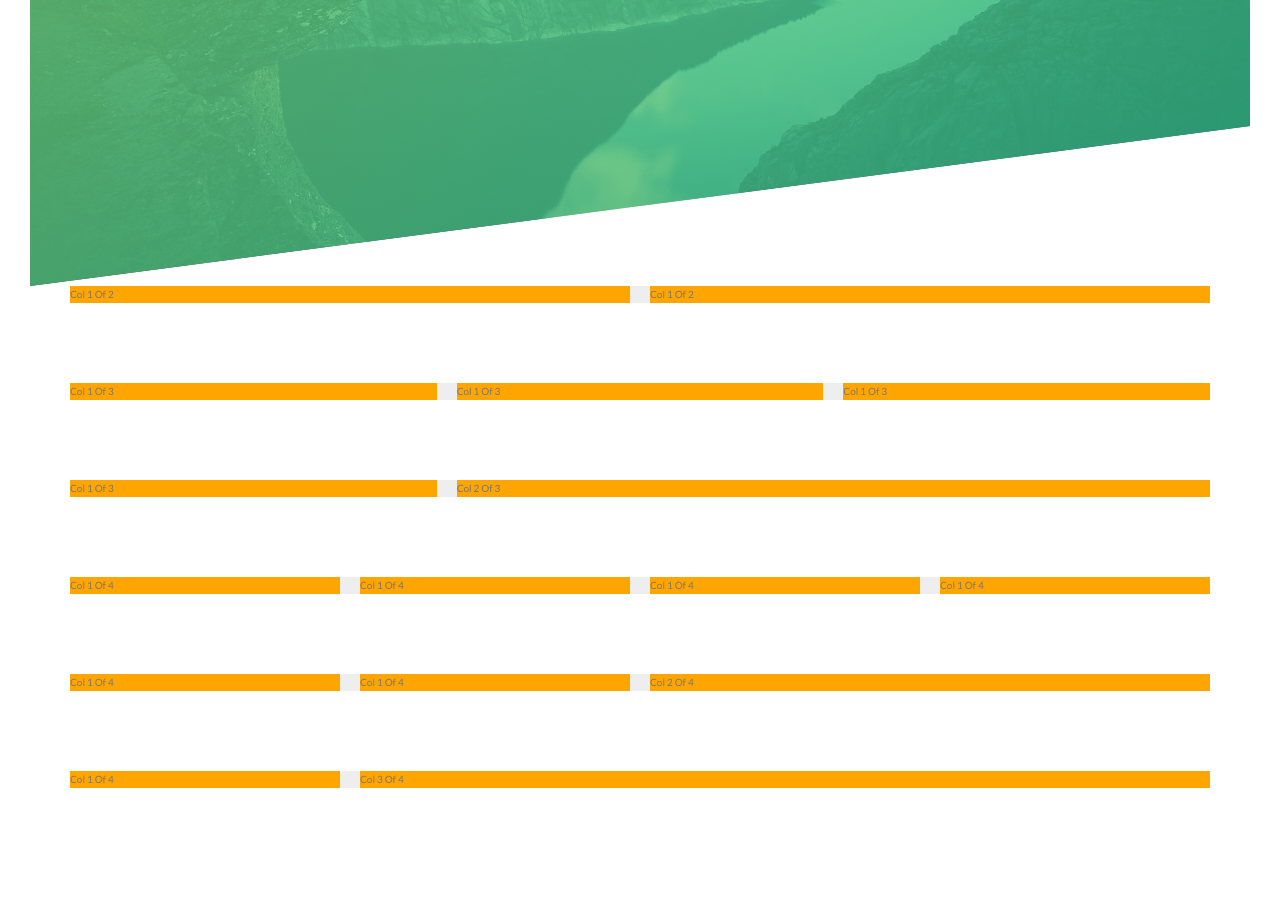
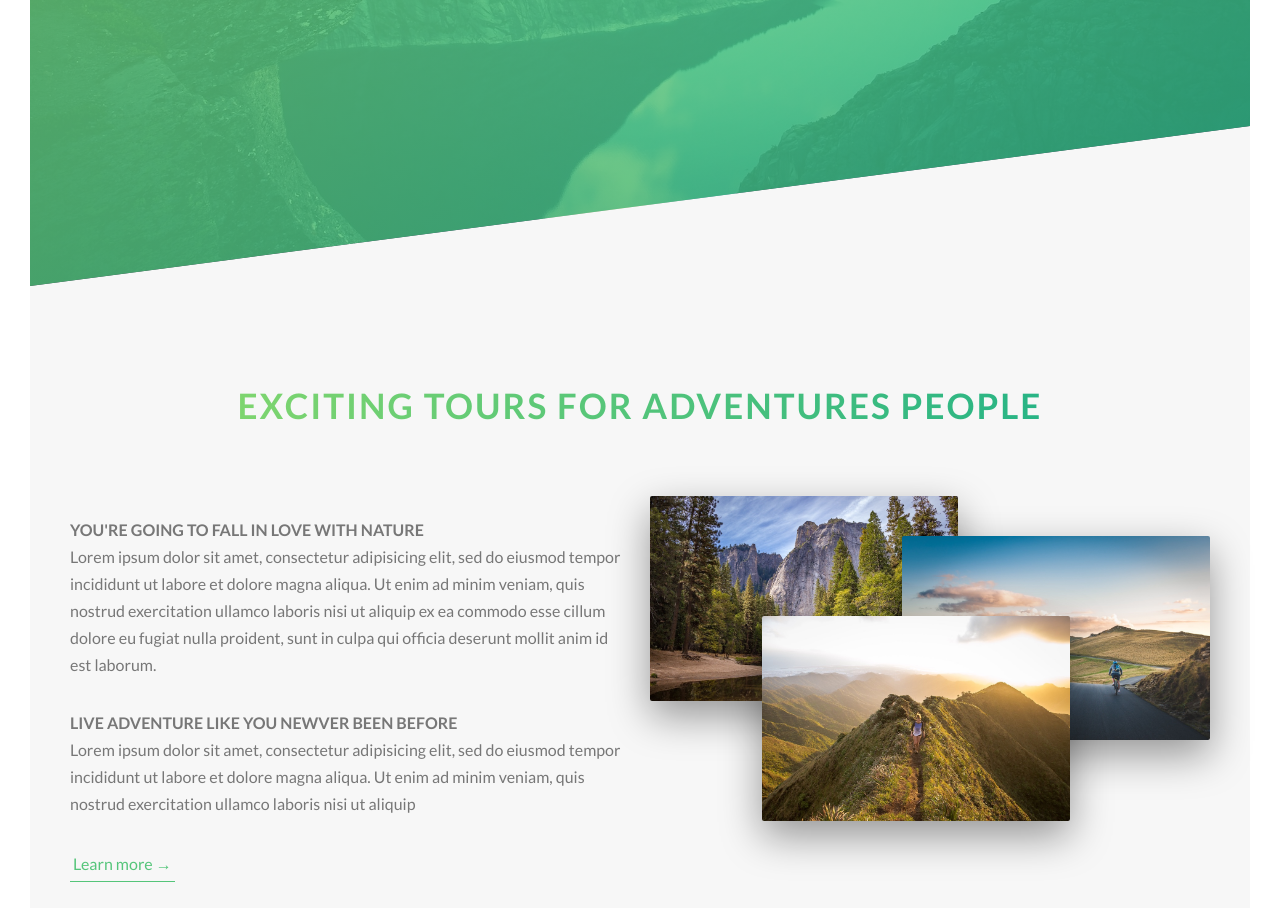
Before and after one commit to irwantowibowotech/udemy-advance-css, a website: page index.html in a window 1280 px wide. Shown: the part 504-1412 px from the top of the page. Before the commit the page ends 1322 px from the top, so only its background shows below. Drawn offline with Linux system fonts and the light colour scheme.

Commit message:
membuat section about

```diff
--- a/index.html
+++ b/index.html
@@ -37,6 +37,7 @@
 			</div>
 		</header>
 
+		<!--
 		<section class="grid-test">
 			<div class="row">
 				<div class="col-1-of-2">Col 1 Of 2</div>
@@ -72,6 +73,40 @@
 				<div class="col-3-of-4">Col 3 Of 4</div>
 			</div>
 		</section>
+		-->
+
+		<main>
+			<section class="section-about">
+				<div class="u-center-text u-margin-bottom-big">
+					<h2 class="heading-secondary">
+						Exciting tours for adventures people
+					</h2>
+				</div>
+
+				<div class="row">
+					<div class="col-1-of-2">
+						<h3 class="heading-tertiary u-mb-small">You're going to fall in love with nature</h3>
+						<p class="paragraph">
+							Lorem ipsum dolor sit amet, consectetur adipisicing elit, sed do eiusmod tempor incididunt ut labore et dolore magna aliqua. Ut enim ad minim veniam, quis nostrud exercitation ullamco laboris nisi ut aliquip ex ea commodo esse cillum dolore eu fugiat nulla proident, sunt in culpa qui officia deserunt mollit anim id est laborum.
+						</p>
+
+						<h3 class="heading-tertiary u-mb-small">Live adventure like you newver been before</h3>
+						<p class="paragraph">
+							Lorem ipsum dolor sit amet, consectetur adipisicing elit, sed do eiusmod tempor incididunt ut labore et dolore magna aliqua. Ut enim ad minim veniam, quis nostrud exercitation ullamco laboris nisi ut aliquip
+						</p>
+
+						<a href="#" class="btn-text">Learn more &rarr;</a>
+					</div>
+					<div class="col-1-of-2">
+						<div class="composition">
+							<img src="img/nat-1-large.jpg" alt="Photo 1" class="composition__photo composition__photo--p1">
+							<img src="img/nat-2-large.jpg" alt="Photo 2" class="composition__photo composition__photo--p2">
+							<img src="img/nat-3-large.jpg" alt="Photo 3" class="composition__photo composition__photo--p3">
+						</div>
+					</div>
+				</div>
+			</section>
+		</main>
 
 	</body>
 </html>
--- a/sass/abstracts/_variables.scss
+++ b/sass/abstracts/_variables.scss
@@ -2,6 +2,8 @@
 $color-primary: #55c57a;
 $color-primary-light: #7ed56f;
 $color-primary-dark: #28b485;
+
+$color-gray-light-1: #f7f7f7;
 
 $color-gray-dark: #777;
 $color-white: #fff;
@@ -12,3 +14,6 @@ $grid-width: 114rem;
 $gutter-vertical: 8rem;
 $gutter-vertical-zero: 0;
 $gutter-horizontal: 2rem;
+
+// FONT SIZE
+$default-font-size: 1.6rem;
--- a/sass/base/_typography.scss
+++ b/sass/base/_typography.scss
@@ -35,3 +35,36 @@ body {
 		animation: moveInRight 2s ease-in;
 	}
 }
+
+
+.heading-secondary {
+	font-size: 3.5rem;
+	text-transform: uppercase;
+	font-weight: 700;
+
+	background-image: linear-gradient(to right, $color-primary-light, $color-primary-dark);
+	display: inline-block; /*background linear hanya sebatas text-nya saja (tidak full)*/
+	-webkit-background-clip: text; /* properti ini digunakan supaya background linear hanya mengenai text saja */
+	color: transparent; /* membuat text menjadi transparan sehingga text yang dikenai efek linear gradient akan terlihat */
+	letter-spacing: .2rem;
+	transition: all .2s;
+
+	&:hover {
+		transform: skewY(2deg) skewX(15deg) scale(1.1); /* skew untuk memiringkan text, scale untuk memperbesar/memperkecil */
+		text-shadow: .5rem 1rem 2rem rgba($color-black, .2);
+	}
+}
+
+.heading-tertiary {
+	font-size: $default-font-size;
+	font-weight: 700;
+	text-transform: uppercase;
+}
+
+.paragraph {
+	font-size: $default-font-size;
+
+	&:not(:last-child) {
+		margin-bottom: 3rem;
+	}
+}
--- a/sass/base/_utilities.scss
+++ b/sass/base/_utilities.scss
@@ -0,0 +1,15 @@
+.u-center-text {
+	text-align: center;
+}
+
+.u-margin-bottom-small {
+	margin-bottom: 1.5rem;
+}
+
+.u-margin-bottom-medium {
+	margin-bottom: 4rem;
+}
+
+.u-margin-bottom-big {
+	margin-bottom: 8rem;
+}
--- a/sass/components/_buttons.scss
+++ b/sass/components/_buttons.scss
@@ -1,6 +1,6 @@
 .btn {
 	&:link, &:visited {
-		font-size: 1.6rem;
+		font-size: $default-font-size;
 		text-transform: uppercase;
 		text-decoration: none;
 		padding: 1.5rem 4rem;
@@ -53,3 +53,26 @@
 		animation-fill-mode: backwards;
 	}
 }
+
+.btn-text {
+	&:link, &:visited {
+		font-size: $default-font-size;
+		color: $color-primary;
+		display: inline-block;
+		text-decoration: none;
+		border-bottom: 1px solid $color-primary;
+		padding: 3px;
+		transition: all .2s;
+	}
+
+	&:hover {
+		background-color: $color-primary;
+		color: $color-white;
+		box-shadow: 0 1rem 2rem rgba($color-black, .15);
+		transform: translateY(-2px);
+	}
+
+	&:active {
+		box-shadow: 0 .5rem 1rem rgba($color-black, .15);
+	}
+}
--- /dev/null
+++ b/sass/components/_composition.scss
@@ -0,0 +1,40 @@
+.composition {
+	position: relative;
+
+	&__photo {
+		width: 55%;
+		box-shadow: 0 1.5rem 4rem rgba($color-black, .4);
+		border-radius: 2px;
+		position: absolute;
+		z-index: 10;
+		transition: all .2s;
+		outline-offset: 2rem; //akan memberi jarak antara garis outline dan image
+
+		&--p1 {
+			left: 0;
+			top: -2rem;
+		}
+
+		&--p2 {
+			right: 0;
+			top: 2rem;
+		}
+
+		&--p3 {
+			left: 20%;
+			top: 10rem;
+		}
+
+		&:hover {
+			outline: 1rem solid $color-primary; //memberi garis di image
+
+			transform: scale(1.05) translateY(-2rem);
+			box-shadow: 0 1.5rem 4rem rgba($color-black, .5);
+			z-index: 20;
+		}
+	}
+
+	&:hover &__photo:not(:hover) { //menyeleksi photo yang tidak di-select ketika di-hover
+		transform: scale(1);
+	}
+}
--- a/sass/layouts/_grid.scss
+++ b/sass/layouts/_grid.scss
@@ -1,6 +1,5 @@
 .row {
 	max-width: $grid-width;
-	background-color: #eee;
 	margin: 0 auto; /* logicnya adalah kita set margin kanan kiri dengan jarak yang sama menggunakan auto */
 
 
@@ -15,7 +14,6 @@
 
 	// menyeleksi class yang berawalan "col-"
 	[class^="col-"] {
-		background-color: orange;
 		float: left;
 
 		&:not(:last-child) {
--- a/sass/main.scss
+++ b/sass/main.scss
@@ -14,6 +14,7 @@
 
 // import file dari folder components
 @import "components/buttons";
+@import "components/composition";
 
 // import file dari folder layouts
 @import "layouts/header";
--- a/sass/pages/_home.scss
+++ b/sass/pages/_home.scss
@@ -0,0 +1,5 @@
+.section-about {
+	background-color: $color-gray-light-1;
+	padding: 25rem 0;
+	margin-top: -20vh;
+}
```
Also changed, not shown: README.md (added), css/style.css.
